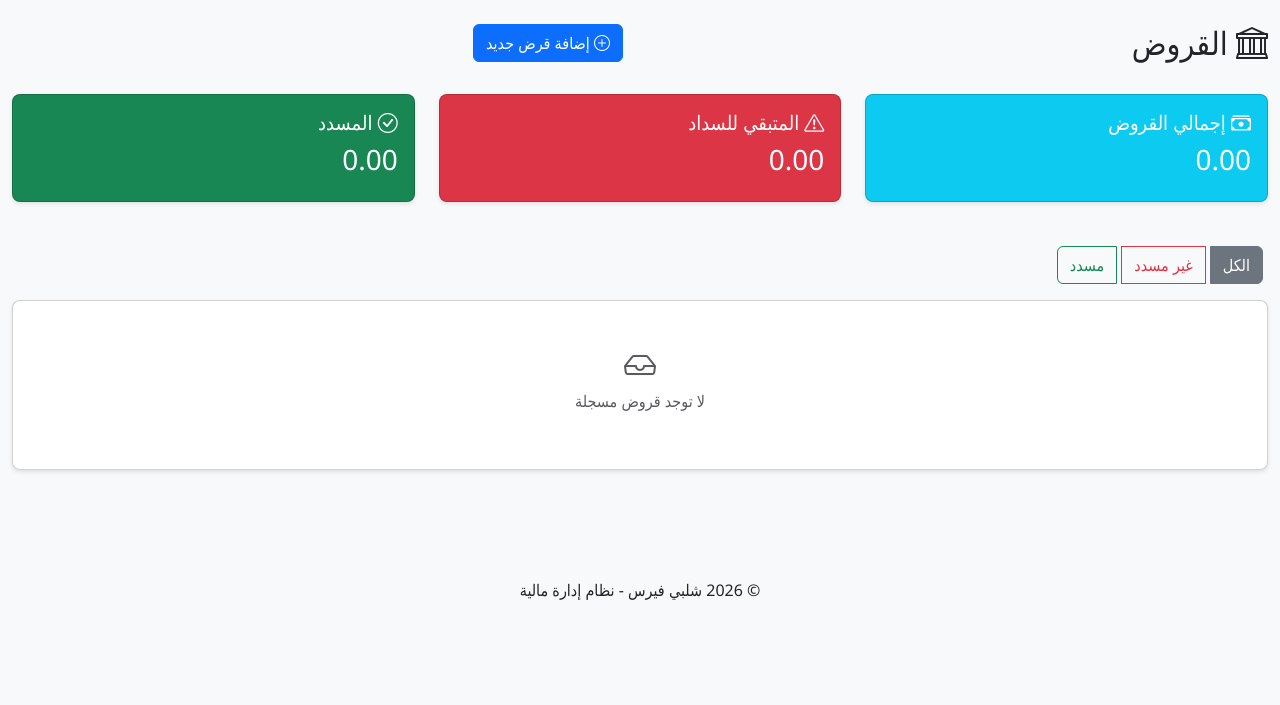
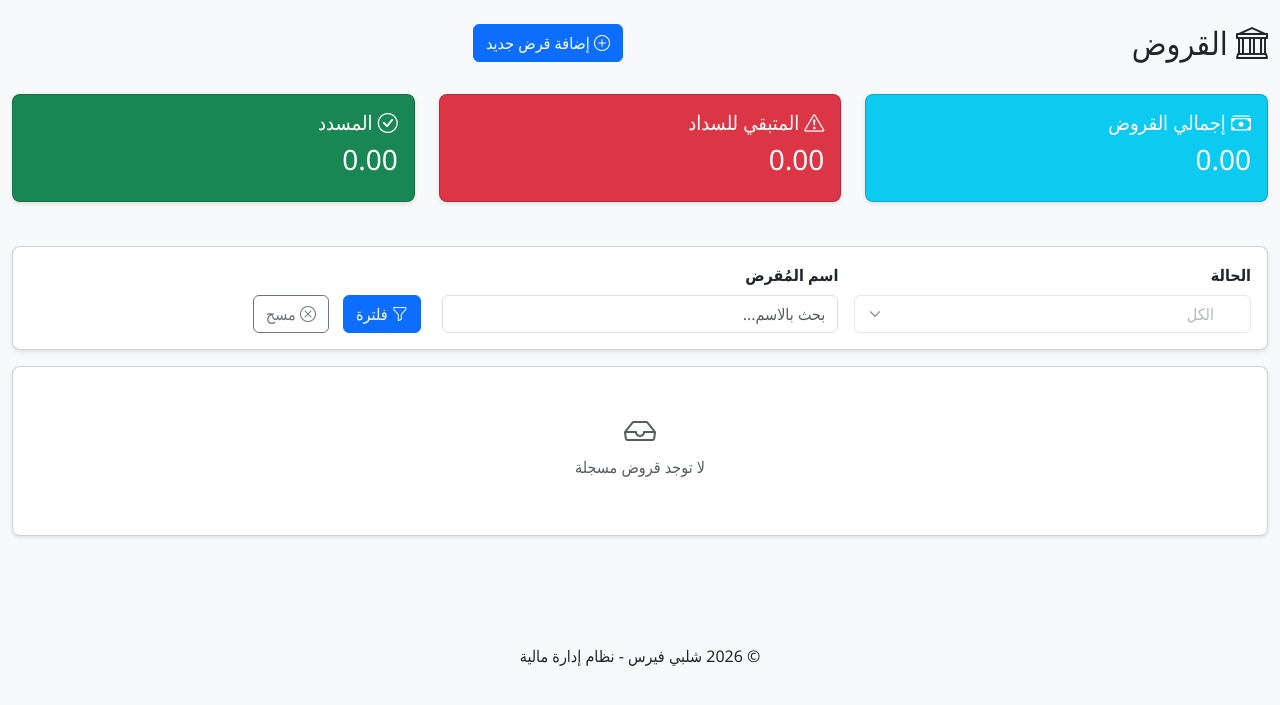
Before and after one commit to ibrahimfakhrey/shalabiverse-finance, a Flask app: page /loans/ in a window 1280 px wide. Shown: the part 62-767 px from the top of the page. Run offline with Flask 3, Linux system fonts and the light colour scheme; the visitor is signed in with stand-in values (Sample User, id 1).

Commit message:
🔍 Add filter UI to debts and loans pages
Co-Authored-By: Claude Opus 4.6 <noreply@anthropic.com>

```diff
--- a/app/blueprints/loans/routes.py
+++ b/app/blueprints/loans/routes.py
@@ -13,6 +13,7 @@ def list_loans():
         return redirect(url_for('main.index'))
 
     status = request.args.get('status', 'all')
+    lender_name = request.args.get('lender', '').strip()
 
     query = Loan.query.filter_by(project_id=project_id)
 
@@ -20,6 +21,9 @@ def list_loans():
         query = query.filter_by(is_paid=False)
     elif status == 'paid':
         query = query.filter_by(is_paid=True)
+
+    if lender_name:
+        query = query.filter(Loan.lender_name.ilike(f'%{lender_name}%'))
 
     loans = query.order_by(Loan.created_at.desc()).all()
 
@@ -32,7 +36,8 @@ def list_loans():
                          total_loans=total_loans,
                          total_remaining=total_remaining,
                          total_paid=total_paid,
-                         status_filter=status)
+                         status_filter=status,
+                         lender_filter=lender_name)
 
 
 @loans_bp.route('/add', methods=['GET', 'POST'])
--- a/app/templates/loans/list.html
+++ b/app/templates/loans/list.html
@@ -43,16 +43,33 @@
 </div>
 
 <!-- Filters -->
-<div class="row mb-3">
-    <div class="col-12">
-        <div class="btn-group" role="group">
-            <a href="{{ url_for('loans.list_loans', status='all') }}"
-               class="btn btn-outline-secondary {% if status_filter == 'all' %}active{% endif %}">الكل</a>
-            <a href="{{ url_for('loans.list_loans', status='unpaid') }}"
-               class="btn btn-outline-danger {% if status_filter == 'unpaid' %}active{% endif %}">غير مسدد</a>
-            <a href="{{ url_for('loans.list_loans', status='paid') }}"
-               class="btn btn-outline-success {% if status_filter == 'paid' %}active{% endif %}">مسدد</a>
-        </div>
+<div class="card mb-3">
+    <div class="card-body">
+        <form method="GET" action="{{ url_for('loans.list_loans') }}" class="row g-3 align-items-end">
+            <!-- الحالة -->
+            <div class="col-md-4">
+                <label class="form-label fw-bold">الحالة</label>
+                <select name="status" class="form-select">
+                    <option value="all" {% if status_filter == 'all' %}selected{% endif %}>الكل</option>
+                    <option value="unpaid" {% if status_filter == 'unpaid' %}selected{% endif %}>غير مسدد</option>
+                    <option value="paid" {% if status_filter == 'paid' %}selected{% endif %}>مسدد</option>
+                </select>
+            </div>
+            <!-- اسم المُقرض -->
+            <div class="col-md-4">
+                <label class="form-label fw-bold">اسم المُقرض</label>
+                <input type="text" name="lender" class="form-control" placeholder="بحث بالاسم..." value="{{ lender_filter }}">
+            </div>
+            <!-- أزرار -->
+            <div class="col-md-4">
+                <button type="submit" class="btn btn-primary">
+                    <i class="bi bi-funnel"></i> فلترة
+                </button>
+                <a href="{{ url_for('loans.list_loans') }}" class="btn btn-outline-secondary">
+                    <i class="bi bi-x-circle"></i> مسح
+                </a>
+            </div>
+        </form>
     </div>
 </div>
 
```
Also changed, not shown: app/blueprints/debts/routes.py (+6 -1 lines), app/templates/debts/list.html (+41 -0 lines).
